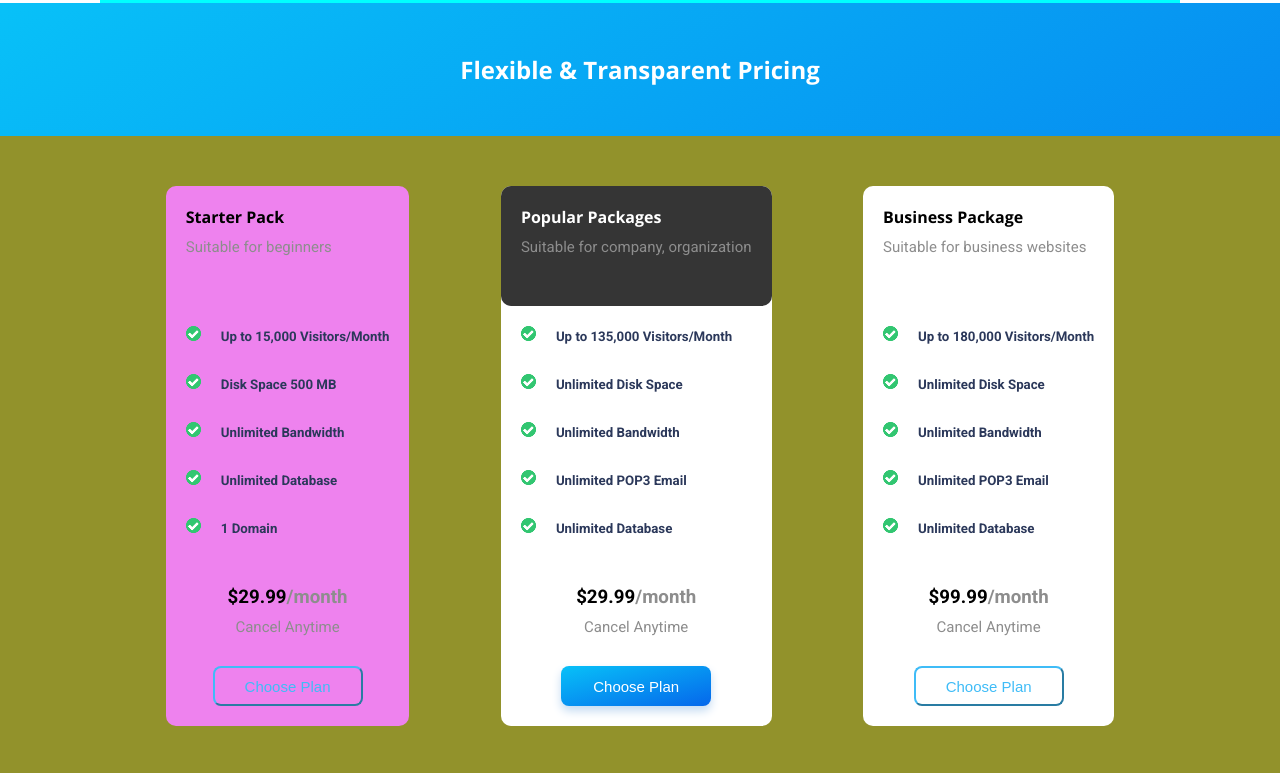
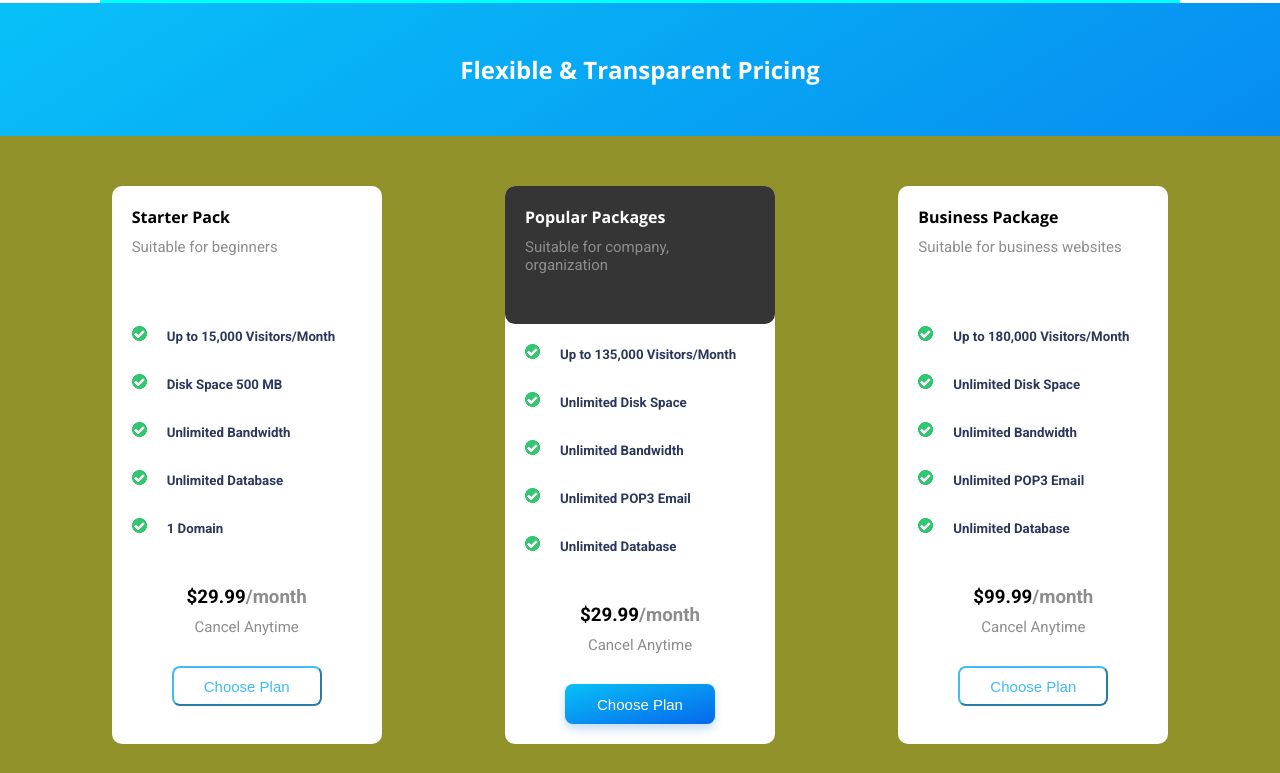
Before and after one commit to raghavendra-tejas/Static-Webpage-11, a plain HTML site: page index.html in a window 1280 px wide. Shown: the part 2867-3640 px from the top of the page. Drawn offline with nearby package versions, Linux system fonts and the light colour scheme.

Commit message:
Updated pricing section for responsive

```diff
--- a/CSS/04_mid.css
+++ b/CSS/04_mid.css
@@ -81,7 +81,7 @@
 .pricing {
   display: flex;
   justify-content: space-around;
-  padding: 0 120px 50px 120px;
+  padding: 0 50px 50px 50px;
   background-color: rgb(146, 146, 43);
 }
 
@@ -89,7 +89,8 @@
   background-color: #ffffff;
   border-radius: 10px;
   padding: 20px;
-  background-color: violet;
+  width: 270px;
+  /* background-color: violet; */
 }
 
 .starterPack-top h4 {
@@ -154,6 +155,7 @@
   background-color: #ffffff;
   border-radius: 10px;
   padding: 20px;
+  width: 270px;
 }
 
 .popularPackages-top {
@@ -227,6 +229,7 @@
   background-color: #ffffff;
   border-radius: 10px;
   padding: 20px;
+  width: 270px;
 }
 
 .businessPackage-top h4 {
```
